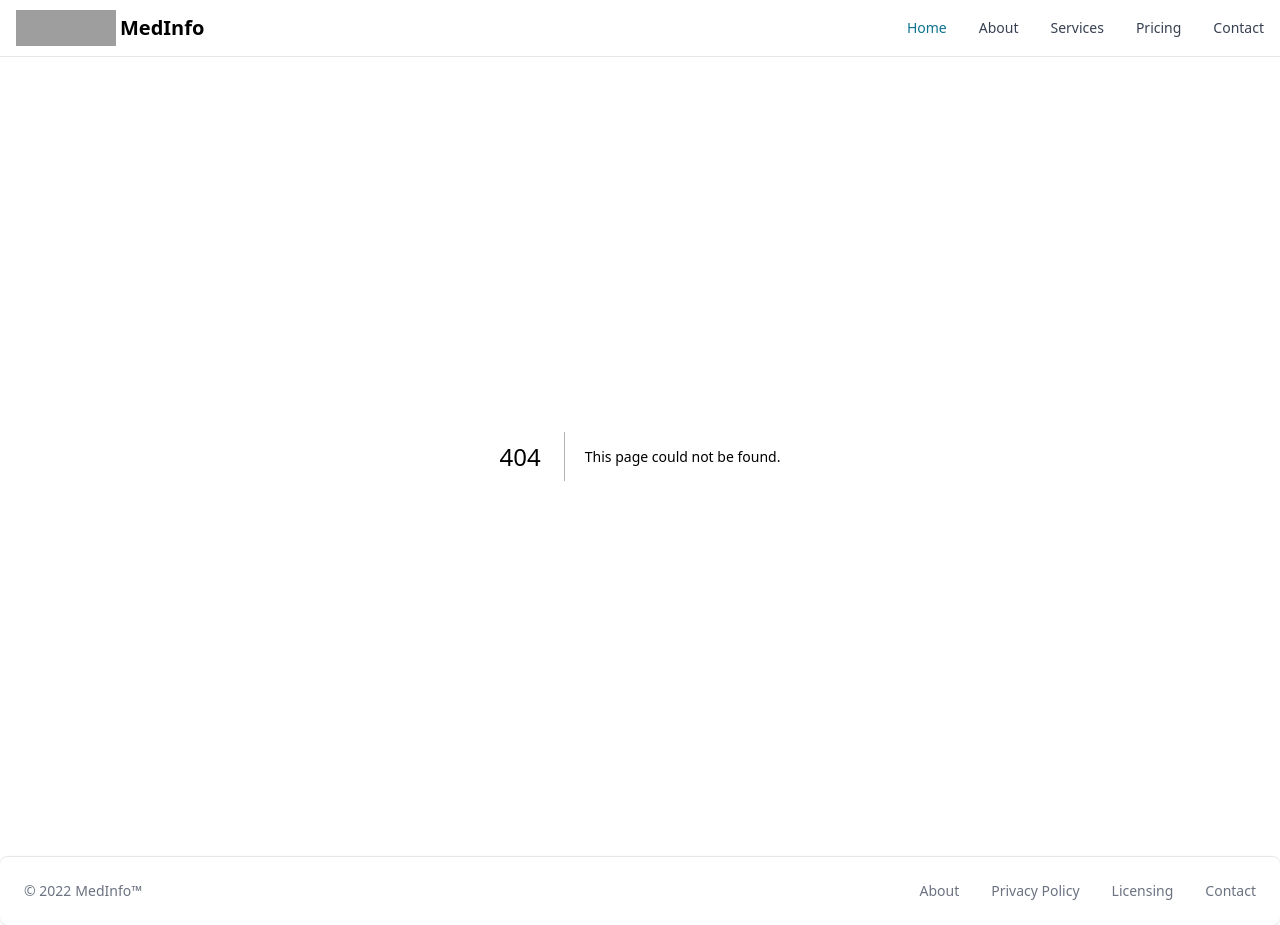
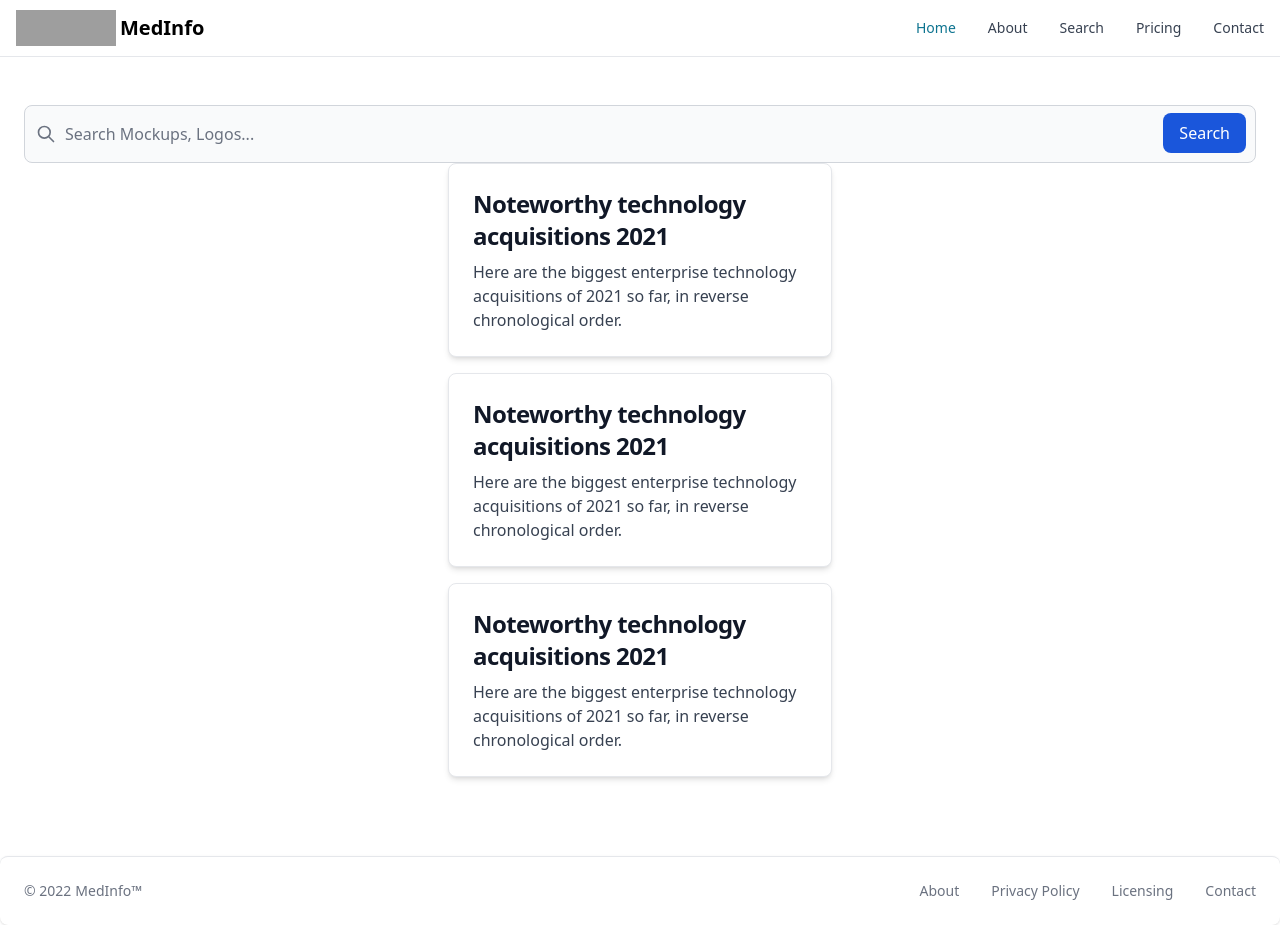
Before and after one commit to badkamyk/med-search, a Next.js app: page /search-info in a window 1280 px wide. Before the commit this address had no page. Built offline with nearby package versions, Linux system fonts and the light colour scheme; grey boxes are pictures that could not be loaded.

Commit message:
search page skeleton

```diff
--- a/components/MainForm.tsx
+++ /dev/null
@@ -1,28 +0,0 @@
-import {Label, TextInput, Button} from "flowbite-react";
-
-export default function MainForm() {
-    return (
-        <form className="flex flex-col gap-4 align items-center pt-5 ml-3 w-full justify-center mb-12 sm:flex-row md:flex-row lg:flex-row xl:flex-row">
-            <div>
-                {/*<div className="mb-2 block">*/}
-                {/*    <Label*/}
-                {/*        htmlFor="phrase"*/}
-                {/*        value="Search phrase"*/}
-                {/*    />*/}
-                {/*</div>*/}
-                <TextInput
-                    sizing="lg"
-                    className={"sm:w-96"}
-                    id="phrase"
-                    type="name"
-                    placeholder="Type in desirable phrase"
-                    // required={true}
-                />
-            </div>
-            <Button type="submit"
-            size={"xl"}>
-                Submit
-            </Button>
-        </form>
-    )
-}
--- /dev/null
+++ b/components/SearchInput.tsx
@@ -0,0 +1,24 @@
+export default function SearchInput() {
+    return (
+        <form className="mt-12 px-6">
+            <label htmlFor="default-search"
+                className="mb-2 text-sm font-medium text-gray-900 sr-only dark:text-gray-300">Search</label>
+            <div className="relative">
+                <div className="flex absolute inset-y-0 left-0 items-center pl-3 pointer-events-none">
+                    <svg aria-hidden="true" className="w-5 h-5 text-gray-500 dark:text-gray-400" fill="none"
+                        stroke="currentColor" viewBox="0 0 24 24" xmlns="http://www.w3.org/2000/svg">
+                        <path strokeLinecap="round" strokeLinejoin="round" strokeWidth="2"
+                            d="M21 21l-6-6m2-5a7 7 0 11-14 0 7 7 0 0114 0z"></path>
+                    </svg>
+                </div>
+                <input type="search" id="default-search"
+                    className="block p-4 pl-10 w-full text-md text-gray-900 bg-gray-50 rounded-lg border border-gray-300 focus:ring-blue-500 focus:border-blue-500 dark:bg-gray-700 dark:border-gray-600 dark:placeholder-gray-400 dark:text-white dark:focus:ring-blue-500 dark:focus:border-blue-500"
+                    placeholder="Search Mockups, Logos..." required />
+                <button type="submit"
+                    className="text-white absolute right-2.5 bottom-2.5 bg-blue-700 hover:bg-blue-800 focus:ring-4 focus:outline-none focus:ring-blue-300 font-medium rounded-lg text-md px-4 py-2 dark:bg-blue-600 dark:hover:bg-blue-700 dark:focus:ring-blue-800">Search
+                </button>
+            </div>
+        </form>
+
+    )
+}
--- a/pages/_app.tsx
+++ b/pages/_app.tsx
@@ -3,12 +3,13 @@ import type { AppProps } from 'next/app'
 import { Navbar, Footer } from "flowbite-react";
 import Image from "next/image";
 import Script from "next/script";
+import Head from "next/head";
+import Link from "next/link";
 
 export default function App({ Component, pageProps }: AppProps) {
     return (
 
         <div className={"dark:bg-gray-900 divide-y divide-solid divide-gray-200 dark:divide-gray-600"}>
-
             <Navbar
                 fluid={true}
             >
@@ -48,8 +49,8 @@ export default function App({ Component, pageProps }: AppProps) {
                     <Navbar.Link href="/navbars">
                         About
                     </Navbar.Link>
-                    <Navbar.Link href="/navbars">
-                        Services
+                    <Navbar.Link>
+                        <Link href="/search-info">Search</Link>
                     </Navbar.Link>
                     <Navbar.Link href="/navbars">
                         Pricing
--- a/pages/index.tsx
+++ b/pages/index.tsx
@@ -3,7 +3,6 @@ import styles from '../styles/Home.module.css'
 import Hero from "../components/Hero";
 import { Carousel } from "flowbite-react";
 import Image from "next/image";
-import MainForm from "../components/MainForm";
 import Card from "../components/Card";
 import CTA from "../components/CTA";
 import Script from "next/script";
--- /dev/null
+++ b/pages/search-info.tsx
@@ -0,0 +1,16 @@
+import SearchInput from "../components/SearchInput";
+import Card from "../components/Card";
+
+export default function SearchPage() {
+    return (
+        <div className="min-h-screen flex flex-col">
+            <SearchInput />
+            <div
+                className="flex flex-col gap-4 align items-center w-full justify-center mb-12 sm:flex-col md:flex-col lg:flex-col xl:flex-col">
+                <Card />
+                <Card />
+                <Card />
+            </div>
+        </div>
+    )
+}
```
